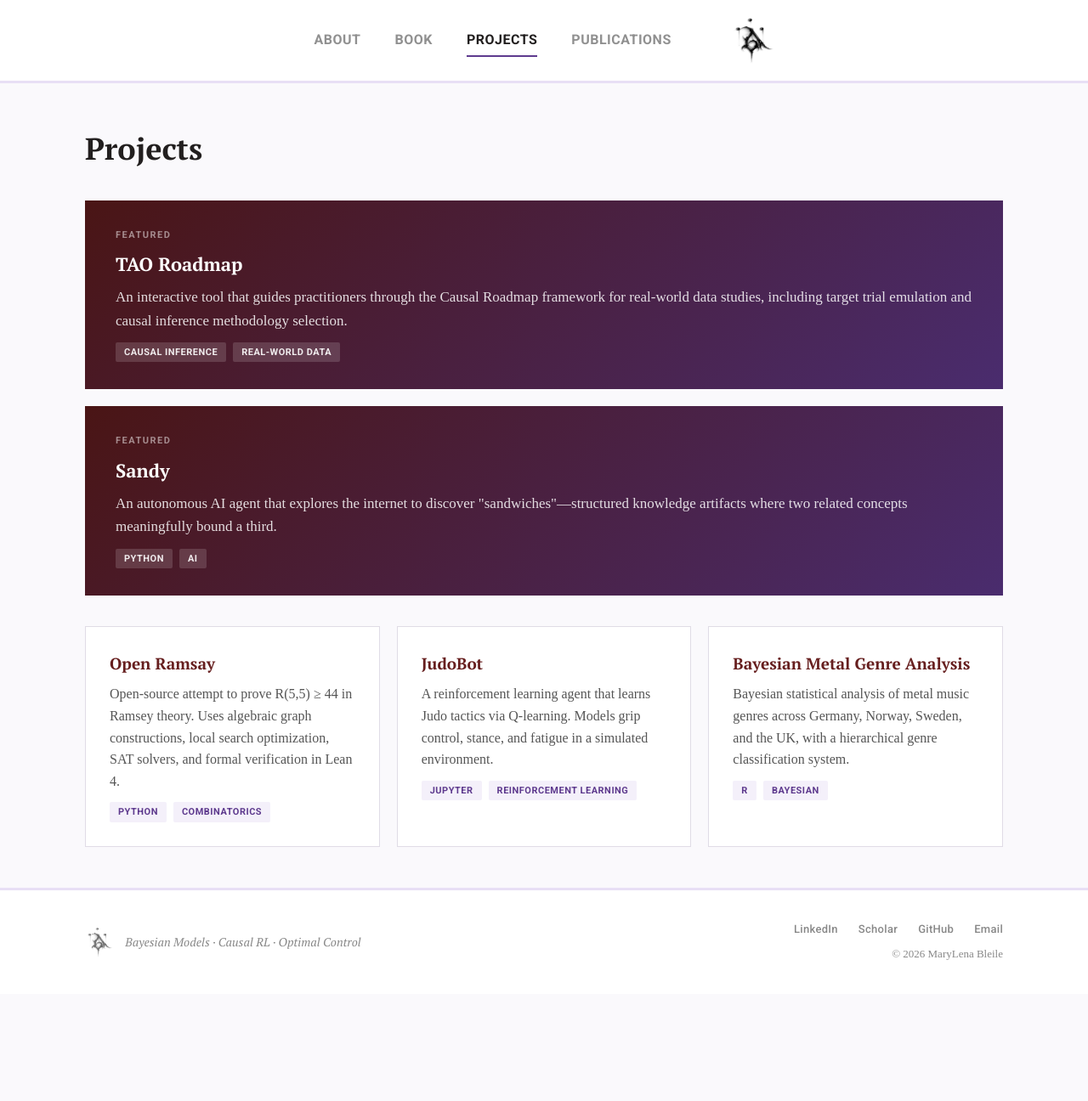
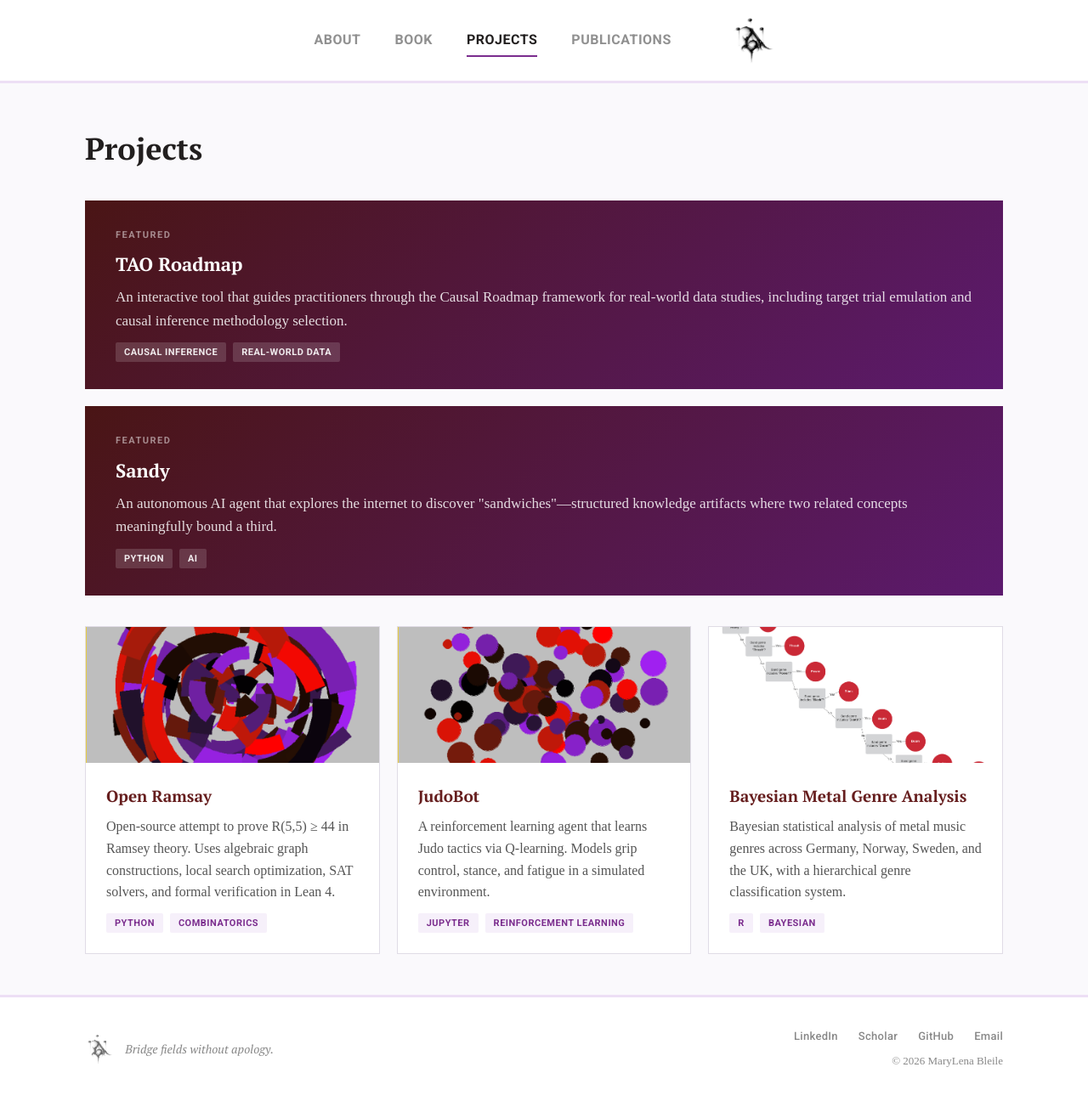
Before and after one commit to MLenaBleile/marylenableile, a Jekyll site: the page built from projects.md, in a window 1280 px wide. Shown: the whole page at 85% size. Built offline with Jekyll 4.4.1, drawn with Linux system fonts in a browser that asks for light colours; before the commit the page ends 1170 px from its top, so only the background shows below that.

Commit message:
Warmer purple, tagline, project graphics, art gallery
- Purple shifted to warmer red-undertone (#7B2D8E)
- Tagline: "Bridge fields without apology."
- Three art images from speaking page as gallery on About
- Project cards now have images (art pieces, genre flowchart)
- Publications page ready for fishing diagram (ri_fishing.png)

Co-Authored-By: Claude Opus 4.6 <noreply@anthropic.com>

```diff
--- a/_layouts/default.html
+++ b/_layouts/default.html
@@ -40,7 +40,7 @@
     <div class="footer-inner">
       <div class="footer-brand">
         <img src="{{ '/media/symbol.png' | relative_url }}" alt="">
-        <span class="footer-tagline">Bayesian Models &middot; Causal RL &middot; Optimal Control</span>
+        <span class="footer-tagline">Bridge fields without apology.</span>
       </div>
       <div class="footer-right">
         <div class="footer-links">
--- a/_sass/main.scss
+++ b/_sass/main.scss
@@ -5,10 +5,10 @@
 $maroon: #661E1E;
 $maroon-dark: #4a1515;
 $maroon-light: #8a3030;
-$purple: #5e3a8e;
-$purple-deep: #4a2c6e;
-$purple-light: #e8dff5;
-$purple-faint: #f4f0fa;
+$purple: #7B2D8E;
+$purple-deep: #5C1A6E;
+$purple-light: #eddff5;
+$purple-faint: #f6f0fa;
 
 $bg-main: #faf9fc;
 $bg-white: #FFFFFF;
@@ -389,13 +389,30 @@ img {
 
 .project-card {
   background: $bg-white;
-  padding: 28px;
   border: 1px solid $separator;
   transition: border-color 0.2s, box-shadow 0.2s;
+  overflow: hidden;
 
   &:hover {
     border-color: $purple;
     box-shadow: 0 2px 12px rgba(0, 0, 0, 0.06);
+  }
+
+  .card-image {
+    width: 100%;
+    height: 160px;
+    overflow: hidden;
+    background: $purple-faint;
+
+    img {
+      width: 100%;
+      height: 100%;
+      object-fit: cover;
+    }
+  }
+
+  .card-body {
+    padding: 24px;
   }
 
   h3 {
@@ -440,6 +457,27 @@ img {
     text-transform: uppercase;
     letter-spacing: 0.5px;
     border-radius: 2px;
+  }
+}
+
+// Art gallery row (About page)
+.art-gallery {
+  display: flex;
+  justify-content: center;
+  gap: 24px;
+  margin: 36px 0;
+
+  img {
+    width: 160px;
+    height: 160px;
+    border-radius: 50%;
+    object-fit: cover;
+    border: 3px solid $separator;
+    transition: border-color 0.2s;
+
+    &:hover {
+      border-color: $purple;
+    }
   }
 }
 
--- a/projects.md
+++ b/projects.md
@@ -40,29 +40,44 @@ url: /projects/
     <div class="projects-grid">
 
       <div class="project-card">
-        <h3><a href="https://github.com/MLenaBleile/open-ramsay" target="_blank" rel="noopener">Open Ramsay</a></h3>
-        <p>Open-source attempt to prove R(5,5) &ge; 44 in Ramsey theory. Uses algebraic graph constructions, local search optimization, SAT solvers, and formal verification in Lean 4.</p>
-        <div class="tags">
-          <span class="tag">Python</span>
-          <span class="tag">Combinatorics</span>
+        <div class="card-image">
+          <img src="{{ '/media/art1.png' | relative_url }}" alt="Open Ramsay visualization">
+        </div>
+        <div class="card-body">
+          <h3><a href="https://github.com/MLenaBleile/open-ramsay" target="_blank" rel="noopener">Open Ramsay</a></h3>
+          <p>Open-source attempt to prove R(5,5) &ge; 44 in Ramsey theory. Uses algebraic graph constructions, local search optimization, SAT solvers, and formal verification in Lean 4.</p>
+          <div class="tags">
+            <span class="tag">Python</span>
+            <span class="tag">Combinatorics</span>
+          </div>
         </div>
       </div>
 
       <div class="project-card">
-        <h3><a href="https://github.com/MLenaBleile/JudoBot" target="_blank" rel="noopener">JudoBot</a></h3>
-        <p>A reinforcement learning agent that learns Judo tactics via Q-learning. Models grip control, stance, and fatigue in a simulated environment.</p>
-        <div class="tags">
-          <span class="tag">Jupyter</span>
-          <span class="tag">Reinforcement Learning</span>
+        <div class="card-image">
+          <img src="{{ '/media/art3.png' | relative_url }}" alt="JudoBot visualization">
+        </div>
+        <div class="card-body">
+          <h3><a href="https://github.com/MLenaBleile/JudoBot" target="_blank" rel="noopener">JudoBot</a></h3>
+          <p>A reinforcement learning agent that learns Judo tactics via Q-learning. Models grip control, stance, and fatigue in a simulated environment.</p>
+          <div class="tags">
+            <span class="tag">Jupyter</span>
+            <span class="tag">Reinforcement Learning</span>
+          </div>
         </div>
       </div>
 
       <div class="project-card">
-        <h3><a href="https://github.com/MLenaBleile/BayesianMetalGenreAnalysis" target="_blank" rel="noopener">Bayesian Metal Genre Analysis</a></h3>
-        <p>Bayesian statistical analysis of metal music genres across Germany, Norway, Sweden, and the UK, with a hierarchical genre classification system.</p>
-        <div class="tags">
-          <span class="tag">R</span>
-          <span class="tag">Bayesian</span>
+        <div class="card-image">
+          <img src="{{ '/media/genre_flowchart.png' | relative_url }}" alt="Metal genre classification flowchart">
+        </div>
+        <div class="card-body">
+          <h3><a href="https://github.com/MLenaBleile/BayesianMetalGenreAnalysis" target="_blank" rel="noopener">Bayesian Metal Genre Analysis</a></h3>
+          <p>Bayesian statistical analysis of metal music genres across Germany, Norway, Sweden, and the UK, with a hierarchical genre classification system.</p>
+          <div class="tags">
+            <span class="tag">R</span>
+            <span class="tag">Bayesian</span>
+          </div>
         </div>
       </div>
 
```
Also changed, not shown: index.md (+7 -1 lines), publications.md (+1 -0 lines), media/art1.png (added), media/art2.png (added), media/art3.png (added), media/genre_flowchart.png (added).
